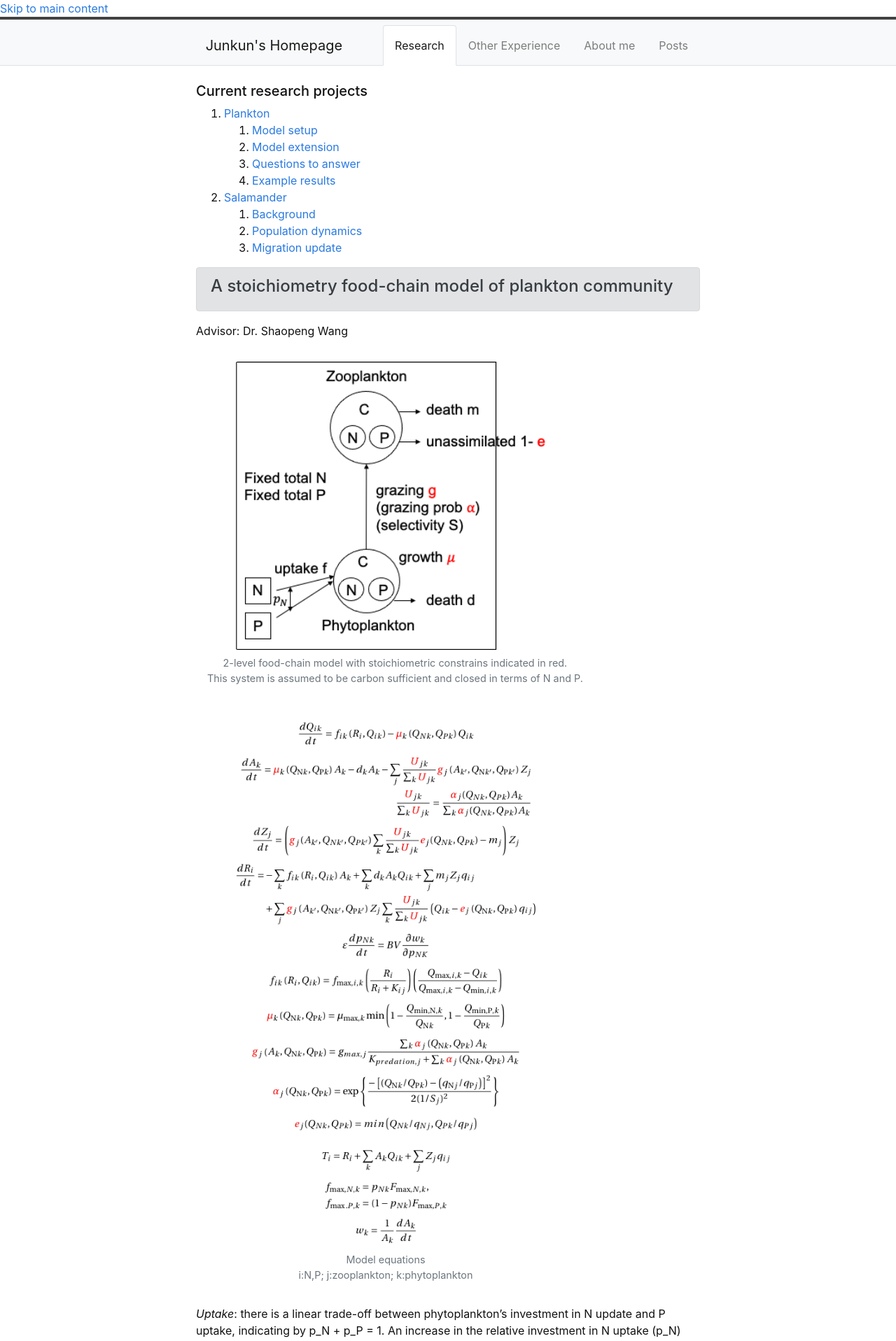
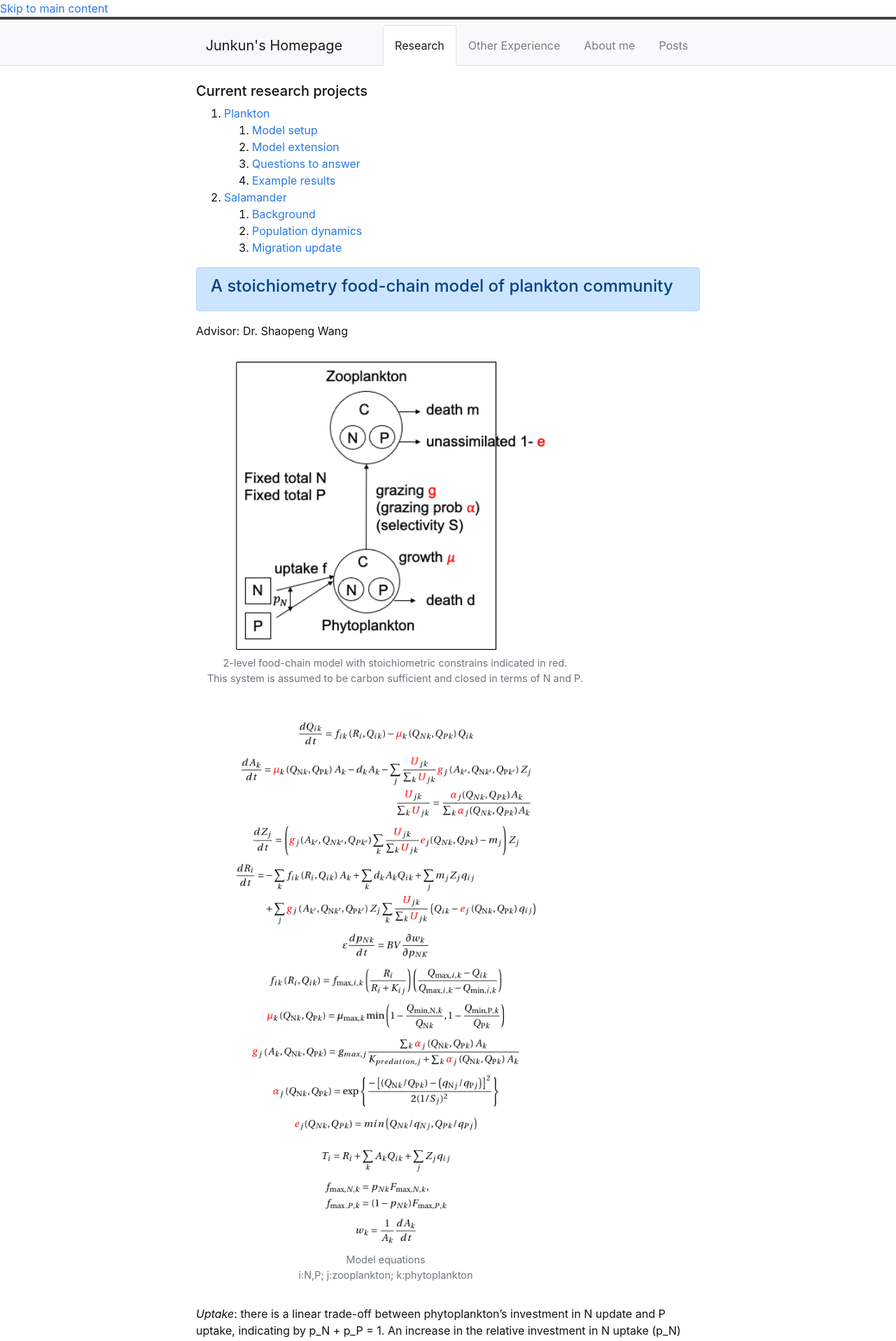
Before and after one commit to junkun-ren/PersonalWebsite, a Jekyll site: the page built from content/0-research.md, in a window 1280 px wide. Shown: the top 1917 px of the page at 70% size. Built offline with Jekyll 4.4.1, drawn with Linux system fonts in a browser that asks for light colours.

Commit message:
Update 0-research.md

````diff
--- a/content/0-research.md
+++ b/content/0-research.md
@@ -17,7 +17,7 @@ nav: true
 {% capture text %}
 #### A stoichiometry food-chain model of plankton community <a name="paragraph1"></a>
 {% endcapture %}
-{% include alert.html text=text color="secondary" %}
+{% include alert.html text=text color=secondary %}
 Advisor: Dr. Shaopeng Wang
 
 <a name="subparagraph1"></a>
@@ -76,7 +76,7 @@ Inspired by the concepts illustrated in the diagram above ```(H. Hillebrand et a
 {% capture text %}
 #### A theoretical framework integrating tiger salamander population dynamics and migration across a pond network <br/> <a name="paragraph2"></a>
 {% endcapture %}
-{% include alert.html text=text color= "secondary" %}
+{% include alert.html text=text color= secondary %}
 Advisor: Dr. Dorothy Wallace
 
 ##### Background<a name="subparagraph2-1"></a>
````
